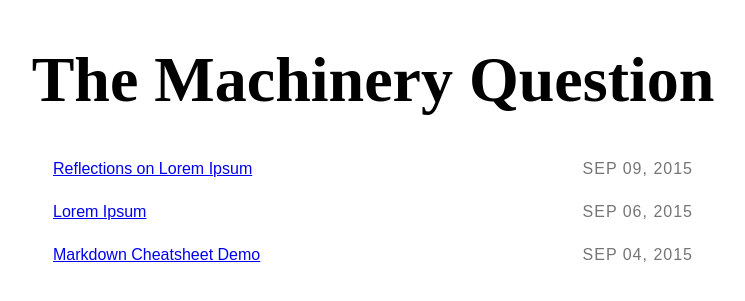
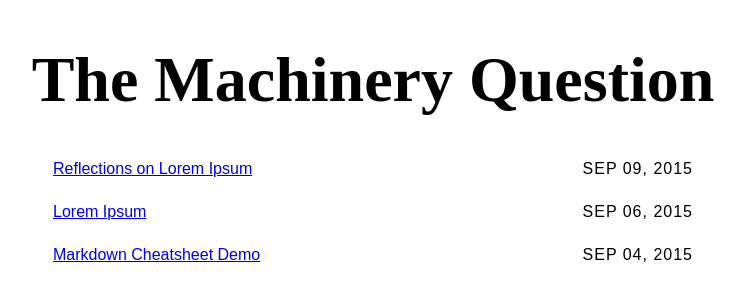
Before and after one commit to heiswayi/the-plain, a Jekyll site: the page built from index.html, in a window 1280 px wide. Shown: the top 301 px of the page, without its empty margins (267-1012 px from the left). Built offline with Jekyll 4.4.1, drawn with Linux system fonts in a browser that asks for light colours; some web fonts are replaced.

Commit message:
uppercase dates
Signed-off-by: Bjorn Westergard <bjornw@gmail.com>

```diff
--- a/_sass/main.scss
+++ b/_sass/main.scss
@@ -108,6 +108,7 @@
   margin-left: 1px;
 }
 time {
+  text-transform: uppercase;
   color: #555;
 }
 code,
@@ -190,42 +191,9 @@
       }
       span {
         display: inline-block;
-        color: #757575;
         letter-spacing: 1px;
         text-transform: uppercase;
       }
     }
   }
 }
-@keyframes bounce {0% {
-    transform: translate3d( 0, -1000px, 0 );
-  }
-  60% {
-    transform: translate3d( 0, 25px, 0 );
-  }
-  75% {
-    transform: translate3d( 0, -10px, 0 );
-  }
-  90% {
-    transform: translate3d( 0, 5px, 0 );
-  }
-  100% {
-    transform: none;
-  }
-}
-@-webkit-keyframes bounce {0% {
-    -webkit-transform: translate3d( 0, -1000px, 0 );
-  }
-  60% {
-    -webkit-transform: translate3d( 0, 25px, 0 );
-  }
-  75% {
-    -webkit-transform: translate3d( 0, -10px, 0 );
-  }
-  90% {
-    -webkit-transform: translate3d( 0, 5px, 0 );
-  }
-  100% {
-    -webkit-transform: none;
-  }
-}
```
